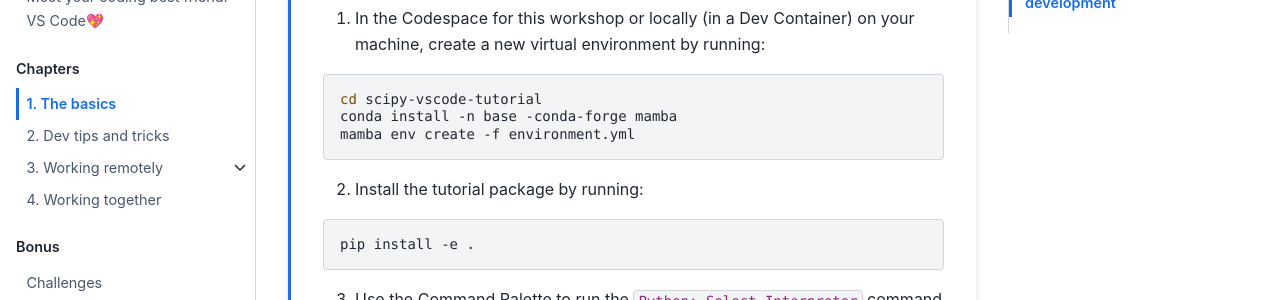
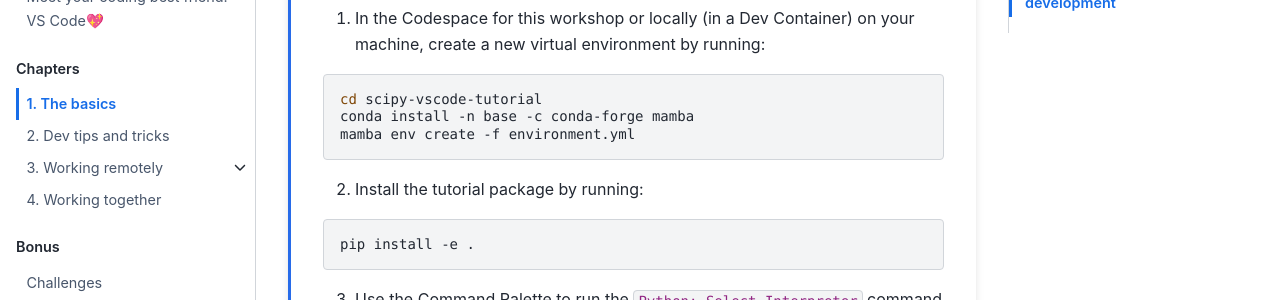
Before and after one commit to crazy4pi314/scipy-vscode-tutorial, a Jupyter Book: the page built from 1-basics.md, in a window 1280 px wide and 900 px high, scrolled down 3248 px. Shown: the part 194-494 px from the top of the window. Built offline with Jupyter Book 1.0.4 settings and Sphinx 7.4.7 and the Sphinx Book theme 1.1.4, drawn with Linux system fonts in a browser that asks for light colours.

````diff
--- a/1-basics.md
+++ b/1-basics.md
@@ -101,7 +101,7 @@ We will set up a Python project and install the necessary extensions. This piece
 
   ```bash
   cd scipy-vscode-tutorial
-  conda install -n base -conda-forge mamba
+  conda install -n base -c conda-forge mamba
   mamba env create -f environment.yml
   ```
 
````
